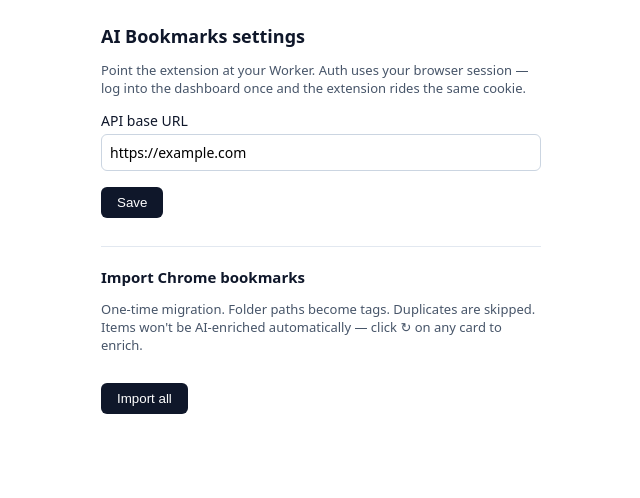
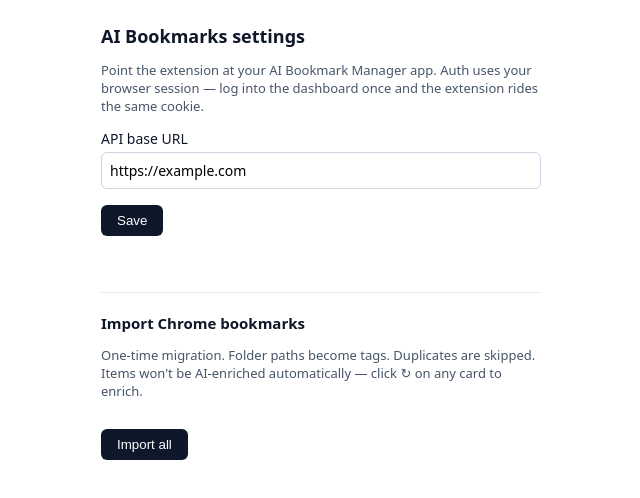
Before and after one commit to azs06/ai-bookmark-manager-extension, a browser extension: page options.html in a window 1280 px wide. Both pictures are taken after typing "https://example.com" into the empty fields and a click on the button "Save". Shown: the whole page, without its empty margins (319-959 px from the left). Drawn offline with Linux system fonts and the light colour scheme.

Commit message:
Add LICENSE, README, and update options for AI Bookmark Manager extension

```diff
--- a/options.html
+++ b/options.html
@@ -19,14 +19,15 @@
 </head>
 <body>
   <h1>AI Bookmarks settings</h1>
-  <p>Point the extension at your Worker. Auth uses your browser session — log into the dashboard once and the extension rides the same cookie.</p>
+  <p>Point the extension at your AI Bookmark Manager app. Auth uses your browser session — log into the dashboard once and the extension rides the same cookie.</p>
 
   <label>API base URL
-    <input id="apiBase" type="url" placeholder="https://bookmarks.soikat.dev" />
+    <input id="apiBase" type="url" placeholder="https://your-ai-bookmarks.example.com" />
   </label>
 
   <button id="save">Save</button>
   <span id="ok" class="ok" hidden>Saved.</span>
+  <div id="saveStatus" style="margin-top: 10px; font-size: 13px; color: #475569; min-height: 18px;"></div>
 
   <hr />
   <h2>Import Chrome bookmarks</h2>
--- a/options.js
+++ b/options.js
@@ -14,12 +14,41 @@ const SYNTHETIC_ROOTS = new Set([
 })();
 
 $('save').addEventListener('click', async () => {
-  await chrome.storage.local.set({
-    apiBase: $('apiBase').value.trim().replace(/\/$/, ''),
-  });
+  const saveStatus = $('saveStatus');
+  saveStatus.textContent = '';
+
+  const raw = $('apiBase').value.trim();
+  if (!raw) {
+    saveStatus.textContent = 'Enter your app URL first.';
+    return;
+  }
+
+  let apiBase;
+  try {
+    apiBase = normalizeApiBase(raw);
+  } catch (err) {
+    saveStatus.textContent = (err).message;
+    return;
+  }
+
+  const current = await chrome.storage.local.get(['apiBase']);
+  const currentPattern = current.apiBase ? toOriginPattern(current.apiBase) : null;
+  const nextPattern = toOriginPattern(apiBase);
+  const granted = await chrome.permissions.request({ origins: [nextPattern] });
+  if (!granted) {
+    saveStatus.textContent = 'Host permission is required to talk to your app.';
+    return;
+  }
+
+  await chrome.storage.local.set({ apiBase });
+  if (currentPattern && currentPattern !== nextPattern) {
+    await chrome.permissions.remove({ origins: [currentPattern] });
+  }
+
   const ok = $('ok');
   ok.hidden = false;
   setTimeout(() => { ok.hidden = true; }, 1500);
+  saveStatus.textContent = `Saved ${apiBase}`;
 });
 
 $('import').addEventListener('click', runImport);
@@ -101,3 +130,22 @@ function flattenTree(nodes, path = []) {
   }
   return out;
 }
+
+function normalizeApiBase(raw) {
+  let url;
+  try {
+    url = new URL(raw);
+  } catch {
+    throw new Error('Enter a valid http(s) URL.');
+  }
+
+  if (!['http:', 'https:'].includes(url.protocol)) {
+    throw new Error('API base URL must use http or https.');
+  }
+
+  return url.origin;
+}
+
+function toOriginPattern(apiBase) {
+  return `${new URL(apiBase).origin}/*`;
+}
```
Also changed, not shown: README.md (added), manifest.json, 1 other file.
